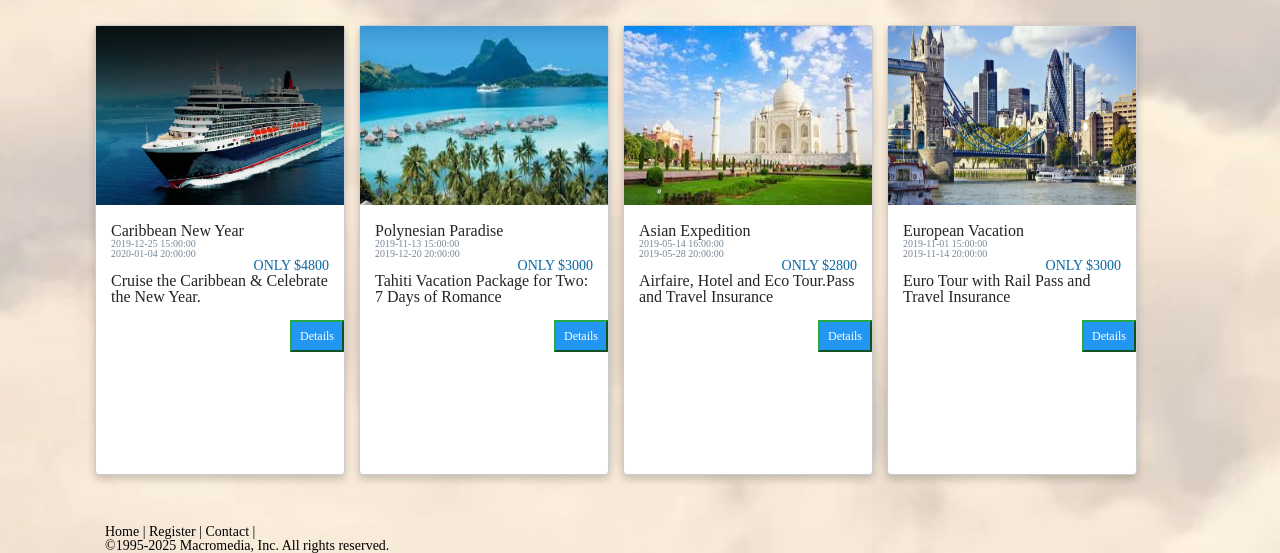
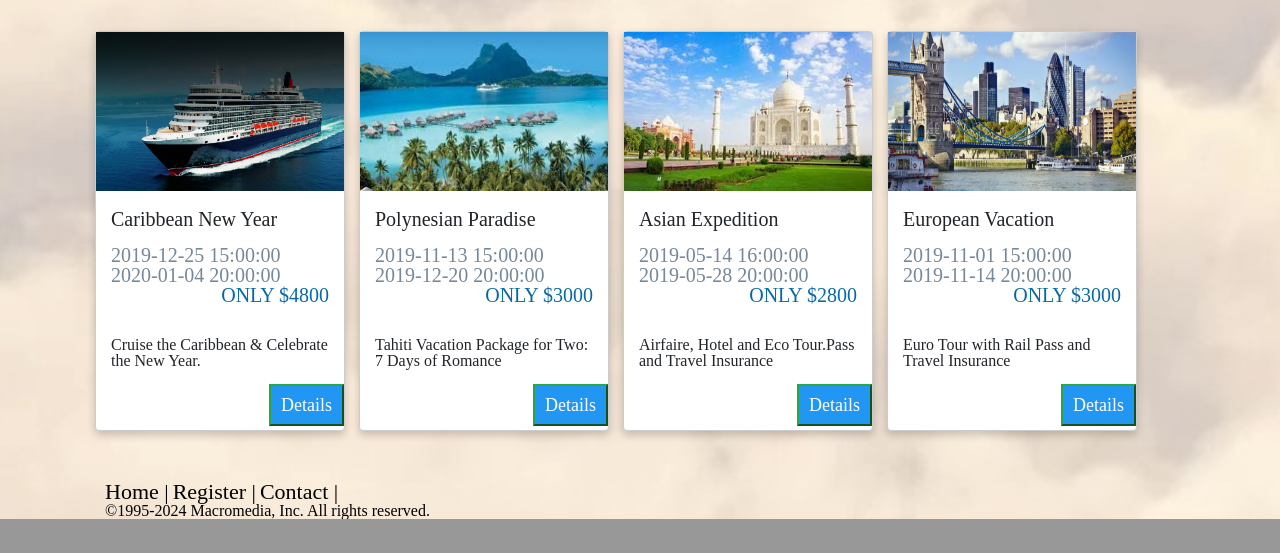
Before and after one commit to Ellen201906/TravelExperts2, a PHP site: page / in a window 1280 px wide. Shown: the part 1132-1685 px from the top of the page. After the commit the page ends 1651 px from the top, so only its background shows below. Run offline with PHP 8.4, Linux system fonts and the light colour scheme; data comes from the database, SQL or seed files in the repository; data that the repository does not hold is empty.

Commit message:
Add files via upload

```diff
--- a/footer.php
+++ b/footer.php
@@ -4,7 +4,7 @@ echo <<< FOOTER
      <a href="index.php">Home |</a>
     <a href="register.php">Register |</a>
     <a href="contact.php">Contact |</a>
-  <p>©1995-2025 Macromedia, Inc. All rights reserved.</p>
+  <p>©1995-2024 Macromedia, Inc. All rights reserved.</p>
  </footer>
 FOOTER;
 ?>
--- a/header.php
+++ b/header.php
@@ -21,7 +21,7 @@ if (session_status() == PHP_SESSION_NONE) {
 <div id="header">
   <a href="index.php"><img src="logosmall.gif" id="logo" alt="My Image" title="Our logo" /></a>
 
-	<a   href="index.php">Home |</a>
+	<a href="index.php">Home |</a>
     <a href="register.php">Register |</a>
     <a href="contact.php">Contact |</a>
 
@@ -37,7 +37,7 @@ logout;
       }
       else {
         echo <<< login
-        <form action="login.php" method="post" id="formsize" >
+        <form action="login.php" method="post" id="formsize" style="font-size:28px">
           <input type="text" name="username" placeholder="username" aria-describedby="inputGroup-sizing-sm" value="" style="width:120px; ">
           <input type="password" name="password" placeholder="password" aria-describedby="inputGroup-sizing-sm" value="" style="width:120px">
           <button type="submit" name="login-submit">Login</button>
@@ -60,7 +60,7 @@ logoutbutton;
   <br>
   <br>
   <nav class="navbar navbar-expand-lg navbar-light bg-info">
-    <button class="navbar-toggler" type="button" data-toggle="collapse" data-target="#navbarNavDropdown" aria-controls="navbarNavDropdown" aria-expanded="false" aria-label="Toggle navigation">
+    <button class="navbar-toggler" type="button" data-toggle="collapse" dropdown-toggle" data-toggle="dropdown" data-target="#navbarNavDropdown" aria-controls="navbarNavDropdown" aria-expanded="false" aria-label="Toggle navigation">
       <span class="navbar-toggler-icon"></span>
     </button>
     <div class="collapse navbar-collapse" id="navbarNavDropdown">
--- a/index.php
+++ b/index.php
@@ -15,7 +15,7 @@
        function gtag(){dataLayer.push(arguments);}
         gtag('js', new Date());
 
-        gtag('config', 'UA-141671115-1');
+     gtag('config', 'UA-141671115-1');
       </script>
 
     <meta charset="utf-8" />
@@ -27,9 +27,9 @@
     <script src="https://stackpath.bootstrapcdn.com/bootstrap/4.3.1/js/bootstrap.min.js" integrity="sha384-JjSmVgyd0p3pXB1rRibZUAYoIIy6OrQ6VrjIEaFf/nJGzIxFDsf4x0xIM+B07jRM" crossorigin="anonymous"></script>
 
 
+     <link rel="stylesheet" type="text/css" href="reset.css">
+    <link rel="stylesheet" type="text/css" href="packages.css">
 
-    <link rel="stylesheet" type="text/css" href="packages.css">
-    <link rel="stylesheet" type="text/css" href="reset.css">
     <link rel="stylesheet" type="text/css" href="stylesheet.css">
     <style>
         #carouselText {
@@ -60,7 +60,7 @@
                 <img src="http://media.tdc.travel/tdc_media/tmp/new/1554145574.2000.big-banner-2.jpg" class="d-block w-100" alt="...">
             </div>
             <div id="carouselText">
-                <br><br><br><br><br><br>
+                <br><br><br><br><br><br><br><br><br><br>
                 <h1 class="display-4">Travel Experts</h1>
                 <p class="lead">Save big on summer packages.</p>
             </div>
--- a/packages.css
+++ b/packages.css
@@ -6,6 +6,7 @@ div.card {
   margin-left:10px;
   border: 1px solid #ccc;
   width: 250px;
+  height:400px;
   display: inline-block;
   box-shadow: 0 4px 8px 0 rgba(0,0,0,0.2);
   transition: 0.3s;
@@ -31,16 +32,16 @@ div.card {
     float: right;
     background-color: #2196F3;
     color: white;
-    padding: 8px;
+    padding: 10px;
     text-align: center;
-    font-size: 12px;
+    font-size: 18px;
     cursor: pointer;
 }
 
   .price{
     text-align: right;
     color: rgb(8, 105, 165);
-    font-size: 14px;
+    font-size: 20px;
     text-shadow: 0 8px 16px 0 rgba(0,0,0,0.2);
   }
 
@@ -51,6 +52,14 @@ div.card {
   .date{
     text-align: left;
     color:lightslategray;
-    font-size: 10px;
+    font-size: 20px;
     text-shadow: 0 8px 16px 0 rgba(0,0,0,0.2);
   }
+
+.desc{
+    font-size: 16px;
+}
+
+.title1{
+    font-size: 20px;
+}
--- a/packages.php
+++ b/packages.php
@@ -13,27 +13,23 @@
       {
 
 
+
       // Fetch one and one row, at time
        while ($row=mysqli_fetch_row($result))
 
           // The value of this is row one column number
 
-
-
 echo <<<GO
 
-       <div class="card" style="height:450px">
+       <div class="card" >
              <img src=$row[7] alt="Vacation Packages" style="width:100%">
                 <div class="text">
-                  <h4>$row[1]</h4>
+                  <p class="title1">$row[1]</p><br>
                     <p class="date">$row[2] <br>
                       $row[3]</p>
-                    <p class="price">ONLY $$row[5]</p>
-                    <p>$row[4]</p>
+                    <p class="price">ONLY $$row[5]</p><br><br>
+                    <p class="desc">$row[4]</p>
                 </div>
-
-
-
                 <form method='post' action='package$row[0].php'>
                   <input class="book btn-outline-success" type='submit' value='Details' name=$row[0]></input>
                 </form>
--- a/stylesheet.css
+++ b/stylesheet.css
@@ -25,11 +25,12 @@ body {
 }
 
 a {
-    color: black
+    color: black ;
+    font-size: 22px;
 }
 
 #footer{
-    font-size:14px;
+    font-size:16px;
     color:black;
     margin-top:50px;
     margin-left:20px;
```
Also changed, not shown: register.php (+4 -4 lines).
